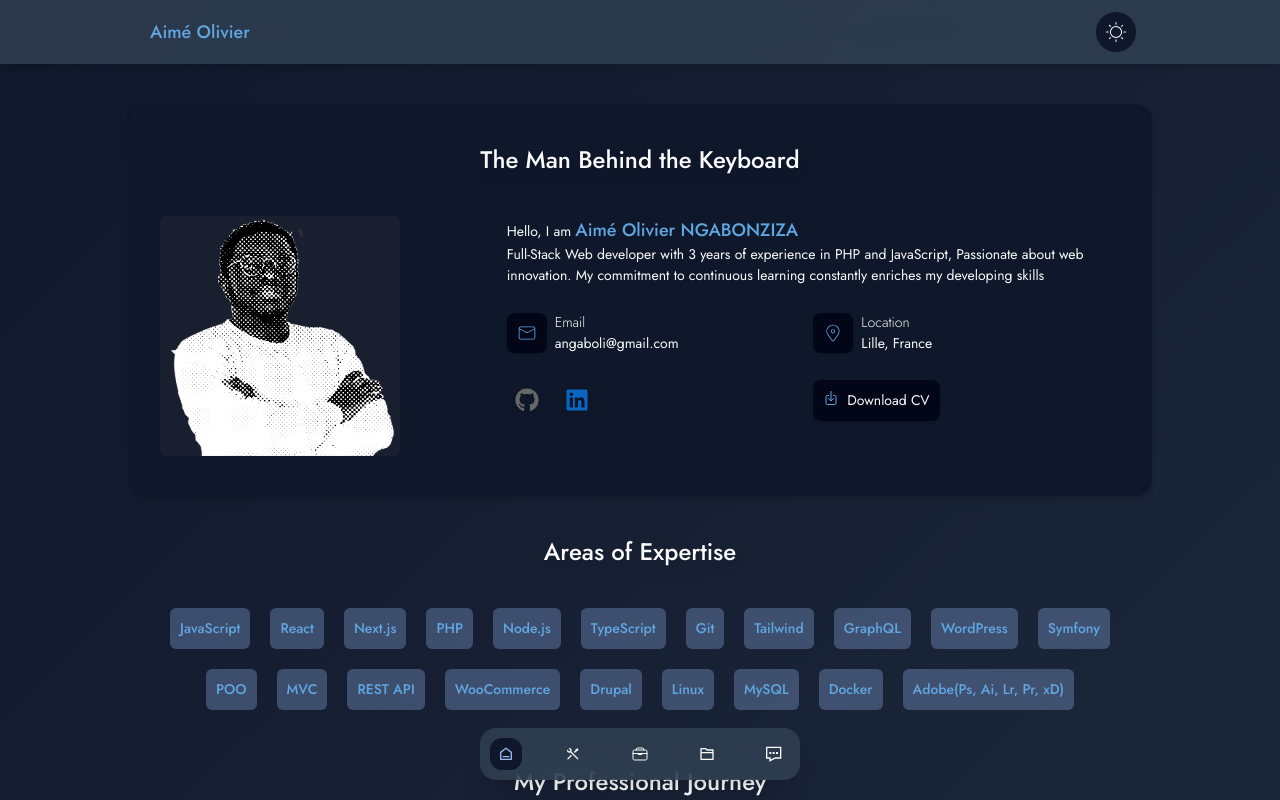
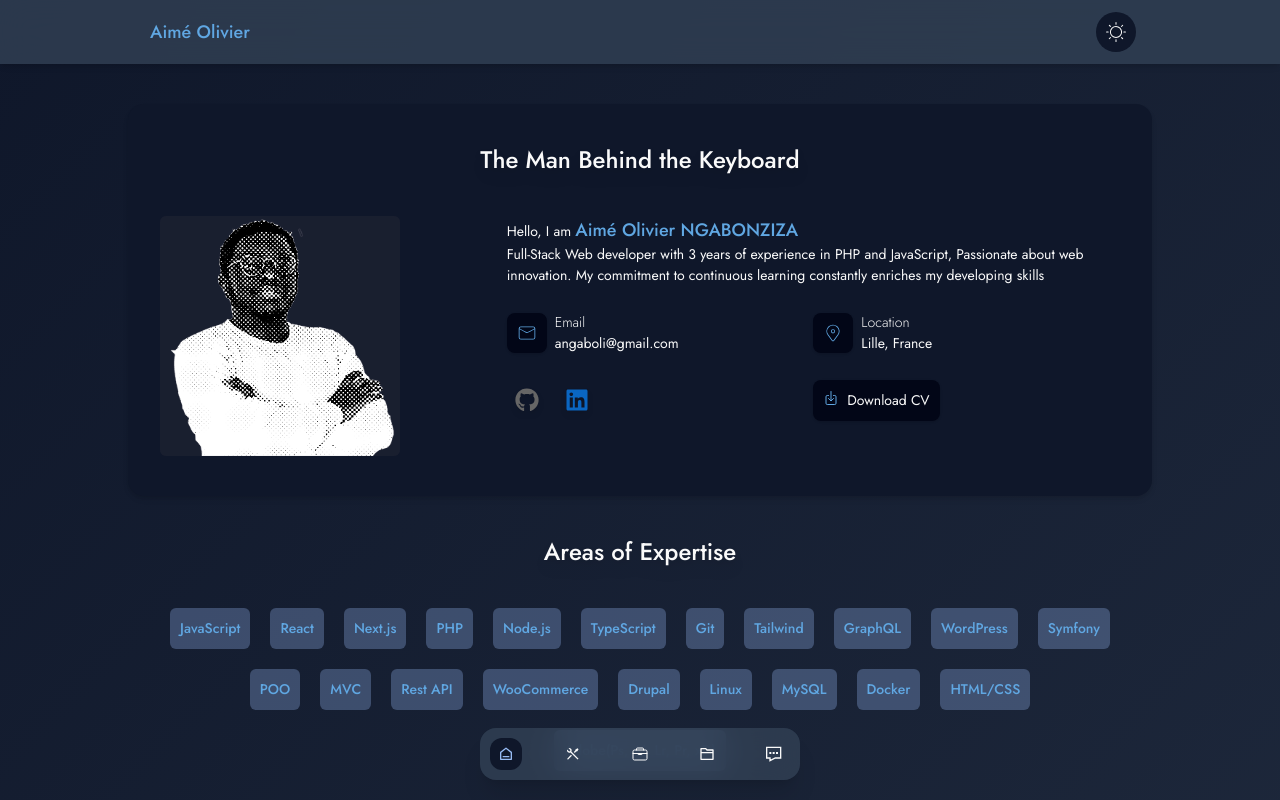
Before and after one commit to angaboli/portfolio, a Next.js app: page / in a window 1280 px wide. Shown: the top 800 px of the page. Built offline with nearby package versions, Linux system fonts and the light colour scheme.

Commit message:
framer motion

```diff
--- a/components/Contact.jsx
+++ b/components/Contact.jsx
@@ -1,8 +1,11 @@
 import { useState, useEffect } from "react";
 import ContactForm from "@/components/ContactForm";
+import { motion, useScroll, useTransform } from 'framer-motion'
 
 export default function Contact() {
   const [isMounted, setIsMounted] = useState(false);
+  const { scrollYProgress } = useScroll()
+  const scale = useTransform(scrollYProgress, [0, 1], [0.50, 1]);
 
   useEffect(() => {
     setIsMounted(true);
@@ -14,8 +17,8 @@ export default function Contact() {
 
   return (
     <>
-      <div id="contact" className="">
-        <div className="container bg-bkgStart rounded-2xl  shadow-md">
+      <motion.div id="contact" className="" style={{ scale }}>
+        <motion.div className="container bg-bkgStart rounded-2xl  shadow-md" style={{ scaleY: scrollYProgress }}>
           <div className="flex flex-wrap pt-16">
             <div className="w-1/2 mx-auto">
               <div className="mb-10 text-center">
@@ -23,12 +26,12 @@ export default function Contact() {
               </div>
             </div>
           </div>
-          <div className="mb-20 w-2/3 pb-16 mx-auto">
-            <div className="">
+          <motion.div className="mb-20 w-2/3 pb-16 mx-auto">
+            <div className="w-full" >
               <ContactForm />
             </div>
-          </div>
-        </div>
+          </motion.div>
+        </motion.div>
         <div className="footer-copyright bg-bkgStart text-center pb-20 pt-6">
           <div className="text-xs text-light">
             <span>
@@ -36,7 +39,7 @@ export default function Contact() {
             </span>
           </div>
         </div>
-      </div>
+      </motion.div>
 
     </>
   )
--- a/components/PersonalInfo.jsx
+++ b/components/PersonalInfo.jsx
@@ -11,6 +11,7 @@ import { FaGithub } from "react-icons/fa";
 import { FaLinkedin } from "react-icons/fa";
 import { IoDownloadOutline } from "react-icons/io5";
 import TypingText from "./TypingText";
+import { motion } from "framer-motion";
 
 export default function PersonalInfo() {
   const [showTypingText, setShowTypingText] = useState(true);
@@ -51,7 +52,8 @@ export default function PersonalInfo() {
         <div className="about-me-2-wrap">
           <div className="flex flex-col md:flex-row md:justify-between gap-5">
             <div className="lg:w-1/3 md:w-2/3 mr-5">
-              <div className="flex justify-center max-w-fit rounded-md backdrop-opacity-10 backdrop-invert bg-neutral/30">
+              <div className="flex justify-center max-w-fit rounded-md backdrop-opacity-10 backdrop-invert bg-neutral/30"
+              >
                 <Image
                   width={240}
                   height={240}
--- a/components/Projects.jsx
+++ b/components/Projects.jsx
@@ -1,4 +1,4 @@
-import { AnimatePresence, motion } from "framer-motion";
+import { motion } from "framer-motion";
 //import Masonry from "react-responsive-masonry"
 //import Masonry from "react-masonry-css";
 import { portfolioData } from "@/data/portfolioData";
@@ -8,7 +8,7 @@ export default function Projects() {
   return (
     <>
       <section id="projects">
-        <div className="container w-5/6 mx-auto py-10 px-8 mb-10 ">
+        <div className="container w-5/6 mx-auto py-10 px-8 mb-20 ">
           <div className="flex flex-wrap">
             <div className="w-1/2 mx-auto">
               <div className="mb-10 text-center">
@@ -28,7 +28,7 @@ export default function Projects() {
                       src={elm.imgSrc}
                       alt="portfolio"
                     />
-                    <div className="px-6 py-8 relative z-10 w-full border-4 border-accent bg-accent text-neutral opacity-0 hover:opacity-100 rounded-md ease-in duration-500">
+                    <motion.div whileHover={{ scale: 1.2 }} whileTap={{ scale: 0.8 }} className="px-6 py-8 relative z-10 w-full border-4 border-accent bg-accent text-neutral opacity-0 hover:opacity-100 rounded-md ease-in duration-500">
                       <h4 className="tracking-widest title-font font-medium text-lg mb-1 drop-shadow-lg">{elm.title}</h4>
                       <p className="leading-relaxed text-neutral h-24 min-h-24 overflow-y-scroll mb-3">{elm.desc}</p>
                       <div className="flex flex-wrap gap-1 h-12 min-h-12">
@@ -38,7 +38,7 @@ export default function Projects() {
                           </div>
                         ))}
                       </div>
-                    </div>
+                    </motion.div>
                   </div>
                 </a>
               ))}
--- a/components/Resume.jsx
+++ b/components/Resume.jsx
@@ -12,7 +12,7 @@ const getSvgIcon = (type) => {
 
 export default function Resume() {
   return (
-    <div id="resume" className="container mx-auto p-4">
+    <section id="resume" className="container mx-auto p-4">
       <div className="flex flex-wrap">
         <div className="w-full">
           <div className="mb-10 text-center">
@@ -22,14 +22,14 @@ export default function Resume() {
       </div>
       <div className="min-h-screen flex flex-col justify-center">
         <div className="py-3 sm:max-w-xl sm:mx-auto w-full px-2 sm:px-0">
-          <div className="relative antialiased text-sm">
+          <div className="relative antialiased text-sm" >
             <div className="hidden sm:block w-1 bg-accent bg-gradient-to-b from-accent to-bkgEnd absolute h-full left-1/2 transform -translate-x-1/2"></div>
             {resumeData.map((item, index) => (
               <div className={`mt-6 sm:mt-0 sm:mb-12`} key={index}>
                 <div className="flex flex-col sm:flex-row items-center">
-                  <div className={`flex ${index % 2 === 0 ? 'justify-start' : 'justify-end'} w-full mx-auto items-center`}>
+                  <div className={`flex ${index % 2 === 0 ? 'justify-start' : 'justify-end'} w-full mx-auto items-center`} >
                     <div className={`w-full sm:w-1/2 ${index % 2 === 0 ? 'sm:pr-8' : 'sm:pl-8'}`}>
-                      <div className="p-4 bg-bkgStart rounded-md shadow-md">
+                      <div className="p-4 origin-center bg-bkgStart rounded-md shadow-md">
                         <h3 className="font-semibold text-secondary text-md mb-1">{item.title} - {item.company}</h3>
                         <div className='flex justify-between'>
                           <span className='text-xs font-light'>{item.location}</span>
@@ -55,6 +55,6 @@ export default function Resume() {
           </div>
         </div>
       </div>
-    </div>
+    </section>
   );
 }
--- a/components/Skills.jsx
+++ b/components/Skills.jsx
@@ -6,8 +6,30 @@ import { FaReact } from "react-icons/fa";
 import { SiNextdotjs } from "react-icons/si";
 import { GrProjects } from "react-icons/gr";
 import { FaCode } from "react-icons/fa6";
+import { motion } from "framer-motion";
 
 export default function Skills() {
+
+  const container = {
+    hidden: { opacity: 1, scale: 0 },
+    visible: {
+      opacity: 1,
+      scale: 1,
+      transition: {
+        delayChildren: 0.3,
+        staggerChildren: 0.2
+      }
+    }
+  }
+
+  const item = {
+    hidden: { y: 20, opacity: 0 },
+    visible: {
+      y: 0,
+      opacity: 1
+    }
+  }
+
   return (
     <section id="skills">
       <div className="container w-5/6 mx-auto py-10 px-8 mb-8 ">
@@ -18,11 +40,16 @@ export default function Skills() {
             </div>
           </div>
         </div>
-        <div className="flex flex-wrap gap-5 justify-center">
+        <motion.div variants={container} initial="hidden" animate="visible" className="flex flex-wrap gap-5 justify-center">
           {skillsData.map((elm, i) => (
-            <div key={i} className='bg-accent/30 text-secondary p-2.5 font-medium ease-in-out duration-500 rounded-md text-center cursor-pointer hover:scale-125'>
-              <span className="">{elm.label}</span>
-            </div>
+            <motion.div
+              variants={item}
+              key={i}
+            >
+              <div className='bg-accent/30 text-secondary p-2.5 font-medium ease-in-out duration-500 rounded-md text-center cursor-pointer hover:scale-125'>
+                <span className="">{elm.label}</span>
+              </div>
+            </motion.div>
           ))}
           {/* <div className="bg-accent/30 text-secondary p-2.5 rounded-md justify-center text-center">
           <FaPhp className="w-20 h-20" />
@@ -32,7 +59,7 @@ export default function Skills() {
           <IoLogoJavascript className="w-20 h-20" />
           <div className="small">JS</div>
       </div> */}
-        </div>
+        </motion.div>
       </div>
     </section>
   )
--- a/data/portfolioData.js
+++ b/data/portfolioData.js
@@ -48,7 +48,7 @@ export const portfolioData = [
     target: "#portfolio-2",
     category: ["website"],
     project: "website",
-    languages: ["Next.js", "Tailwind", "React", "Vercel Host", "Git"],
+    languages: ["Next.js", "Tailwind", "React", "Vercel Host", "Git", "Framer motion"],
     client: "Portfolio",
     previewLink: "#",
     previewName: "Ngabonziza",
--- a/data/skillsData.js
+++ b/data/skillsData.js
@@ -67,7 +67,7 @@ export const skillsData = [
   {
     id: 14,
     icon: '',
-    label: "REST API",
+    label: "Rest API",
   },
   {
     id: 15,
@@ -97,6 +97,11 @@ export const skillsData = [
   {
     id: 20,
     icon: '',
+    label: "HTML/CSS",
+  },
+  {
+    id: 21,
+    icon: '',
     label: "Adobe(Ps, Ai, Lr, Pr, xD)",
   },
 ];
```
